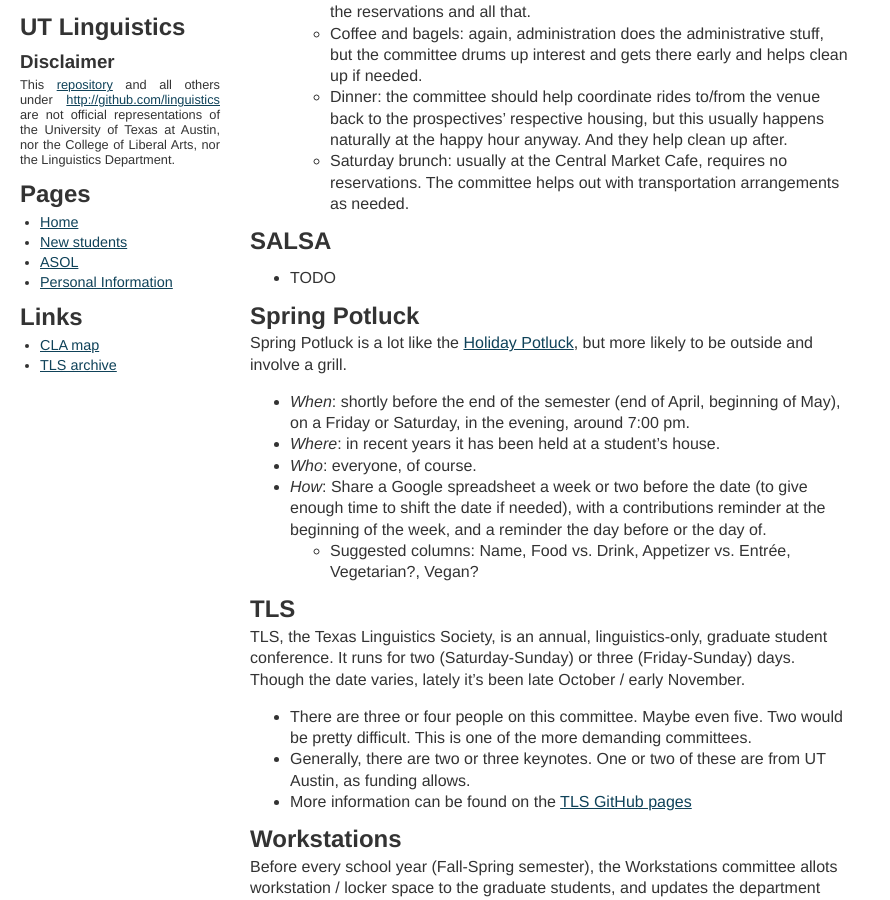
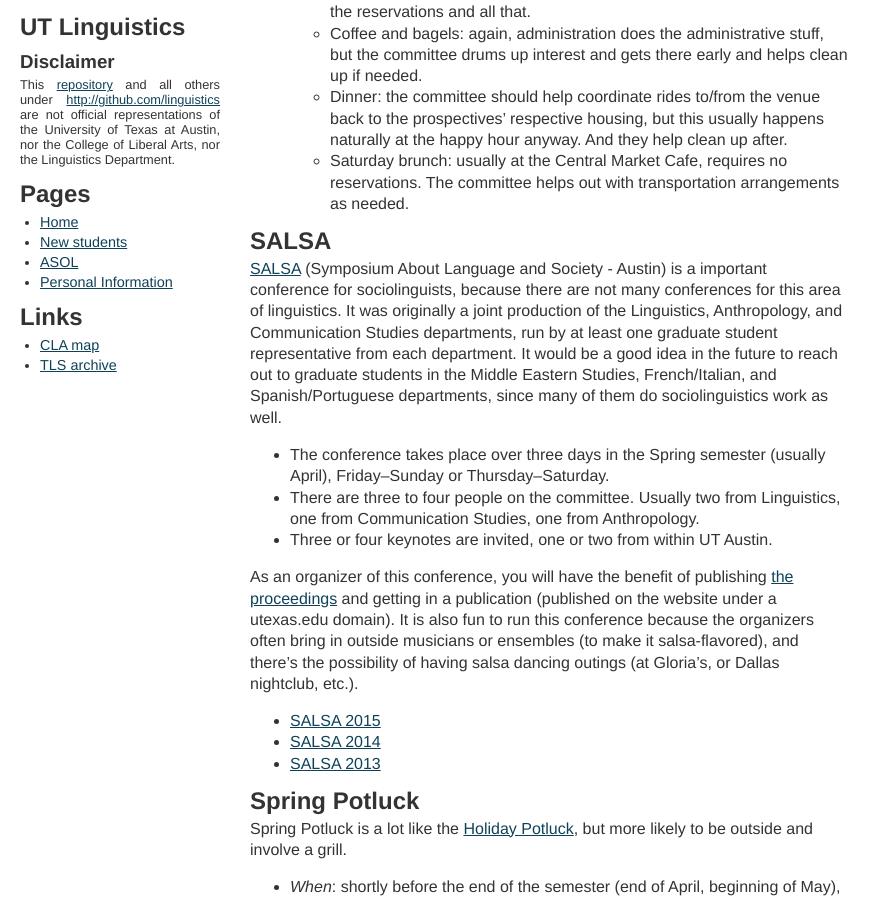
Before and after one commit to linguistics/linguistics.github.io, a Jekyll site: the page built from ASOL.md, in a window 1280 px wide and 900 px high, scrolled down 3638 px. Shown: the whole window, without its empty margins (0-890 px from the left). Built offline with Jekyll 4.4.1, drawn with Linux system fonts in a browser that asks for light colours.

Commit message:
Add SALSA description based on Natalia's write-up

```diff
--- a/ASOL.md
+++ b/ASOL.md
@@ -170,7 +170,17 @@ ASOL involvement:
 
 ## SALSA
 
-* TODO
+[SALSA](http://studentorgs.utexas.edu/salsa/) (Symposium About Language and Society - Austin) is a important conference for sociolinguists, because there are not many conferences for this area of linguistics. It was originally a joint production of the Linguistics, Anthropology, and Communication Studies departments, run by at least one graduate student representative from each department. It would be a good idea in the future to reach out to graduate students in the Middle Eastern Studies, French/Italian, and Spanish/Portuguese departments, since many of them do sociolinguistics work as well.
+
++ The conference takes place over three days in the Spring semester (usually April), Friday–Sunday or Thursday–Saturday.
++ There are three to four people on the committee. Usually two from Linguistics, one from Communication Studies, one from Anthropology.
++ Three or four keynotes are invited, one or two from within UT Austin.
+
+As an organizer of this conference, you will have the benefit of publishing [the proceedings](http://studentorgs.utexas.edu/salsa/proceedings/index.htm) and getting in a publication (published on the website under a utexas.edu domain). It is also fun to run this conference because the organizers often bring in outside musicians or ensembles (to make it salsa-flavored), and there's the possibility of having salsa dancing outings (at Gloria's, or Dallas nightclub, etc.).
+
+* [SALSA 2015](http://studentorgs.utexas.edu/salsa/)
+* [SALSA 2014](http://studentorgs.utexas.edu/salsa/symposium/CFP.htm)
+* [SALSA 2013](http://studentorgs.utexas.edu/salsa/symposium/SALSA2013_CFP.htm)
 
 
 ## Spring Potluck
```
